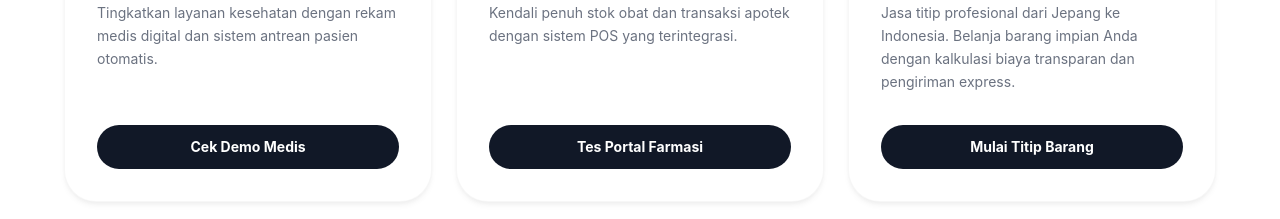
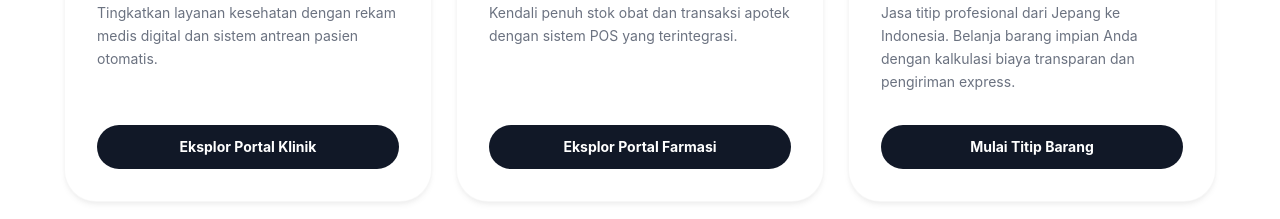
Before and after one commit to RiGi26/ja-landingpage-platform, a Next.js app: page / in a window 1280 px wide. Shown: the part 1620-1839 px from the top of the page. Built offline with nearby package versions, Linux system fonts and the light colour scheme; no server answers.

Commit message:
docs: update CTA text for Clinic and Pharmacy cards for consistency

```diff
--- a/app/page.tsx
+++ b/app/page.tsx
@@ -163,7 +163,7 @@ function SegmenSection() {
         emoji: '🏥',
         label: 'Portal Klinik',
         description: 'Tingkatkan layanan kesehatan dengan rekam medis digital dan sistem antrean pasien otomatis.',
-        cta: 'Cek Demo Medis',
+        cta: 'Eksplor Portal Klinik',
         href: 'https://ja-clinic-platform.vercel.app/demo',
         color: 'text-emerald-600',
         bg: 'bg-emerald-50',
@@ -172,7 +172,7 @@ function SegmenSection() {
         emoji: '💊',
         label: 'Portal Farmasi',
         description: 'Kendali penuh stok obat dan transaksi apotek dengan sistem POS yang terintegrasi.',
-        cta: 'Tes Portal Farmasi',
+        cta: 'Eksplor Portal Farmasi',
         href: 'https://ja-pharmacy-platform.vercel.app/login',
         color: 'text-indigo-600',
         bg: 'bg-indigo-50',
```
